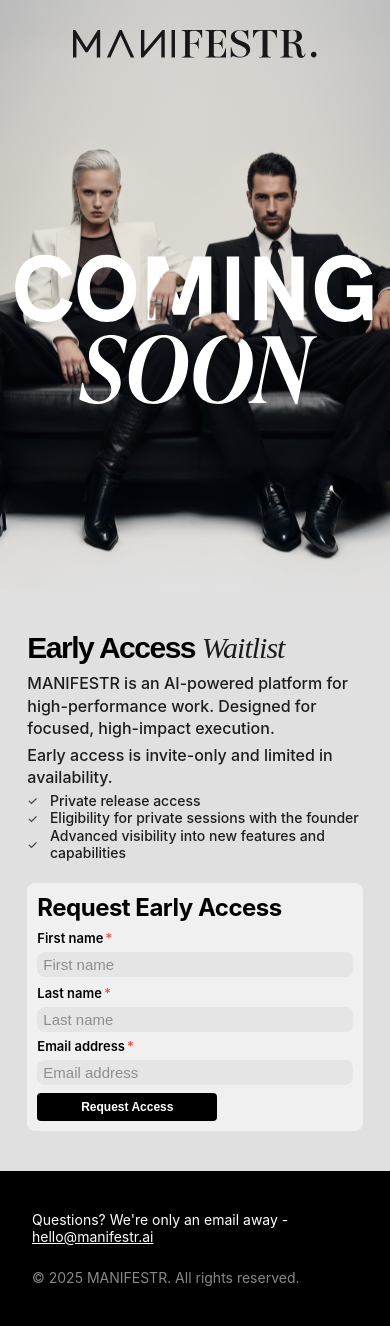
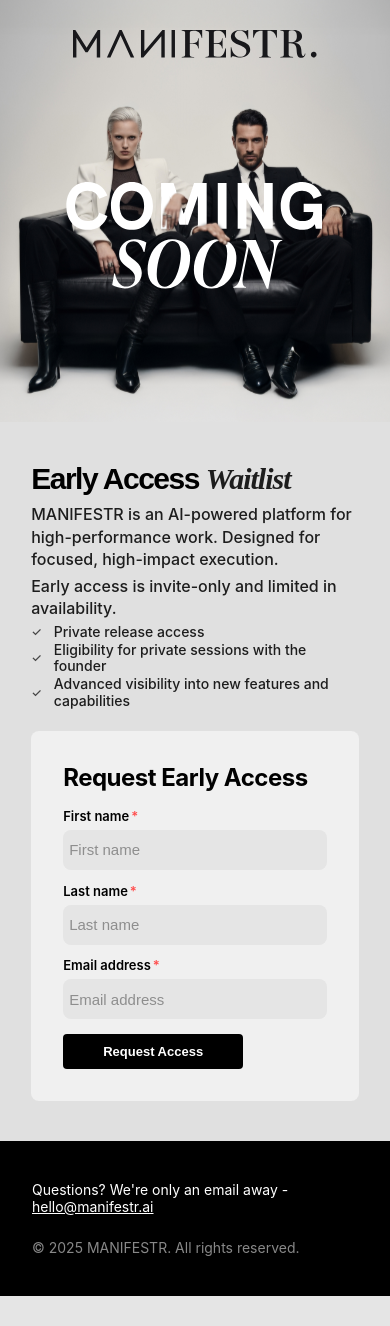
Before and after one commit to mohad2288naeem/manifestrLP, a Next.js app: page / in a window 390 px wide. After the commit the page ends 1296 px from the top, so only its background shows below. Built offline with nearby package versions, Linux system fonts and the light colour scheme.

Commit message:
css fixes

```diff
--- a/components/Hero.module.css
+++ b/components/Hero.module.css
@@ -147,11 +147,11 @@
   }
 
   .backgroundImage {
-    height: 70vh;
+    height: 50vh;
   }
 
   .backgroundPicture {
-    height: 70vh;
+    height: 50vh;
   }
 
   .logoContainer {
--- a/components/Waitlist.module.css
+++ b/components/Waitlist.module.css
@@ -67,7 +67,7 @@
   font-family: "IvyPresto Headline", serif;
   font-size: 48px;
   font-style: italic;
-  font-weight: 400;
+  font-weight: 600;
   line-height: 1.1;
   letter-spacing: -1px;
 }
@@ -409,7 +409,7 @@
 
 @media (max-width: 768px) {
   .waitlistSection {
-    padding: 0 7vw;
+    padding: 0 8vw;
   }
 
   /* .formTitle {
@@ -427,13 +427,13 @@
     width: 100%;
     max-width: 100%;
     padding: clamp(8px, 2vh, 16px);
-    gap: 8px;
+    gap: 16px;
     border-radius: 8px;
     align-self: flex-start;
   }
 
   .form {
-    gap: 6px;
+    gap: 0.8rem;
   }
 
   /*
@@ -460,14 +460,14 @@
   .input {
     padding: 6px 6px;
     /* font-size: 11px; */
-    height: 25px;
+    height: 40px;
     border-radius: 8px;
   }
 
   .submitButton {
     padding: 4px 6px;
-    font-size: 12px;
-    height: 28px;
+    font-size: 13px;
+    height: 35px;
     margin-top: 2px;
     border-radius: 4px;
   }
@@ -475,14 +475,14 @@
   .nameRow {
   display: grid;
   grid-template-columns: 1fr;
-  gap: clamp(0.5rem, 1vw, 1rem);
+  gap: clamp(0.8rem, 1vw, 1rem);
 }
 }
 
 @media (max-width: 480px) {
   .formContainer {
     /* max-width: 90%; */
-    padding: 10px;
+    padding: 2rem;
   }
 
   /* .contentWrapper {
```
